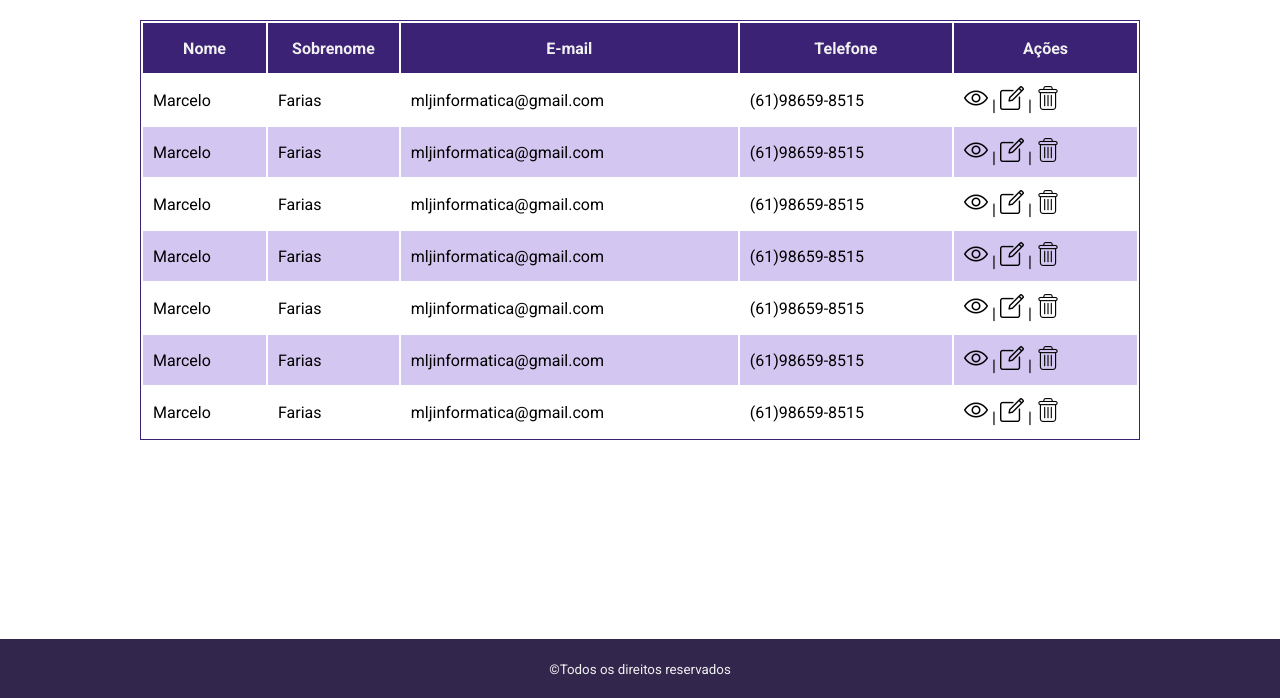
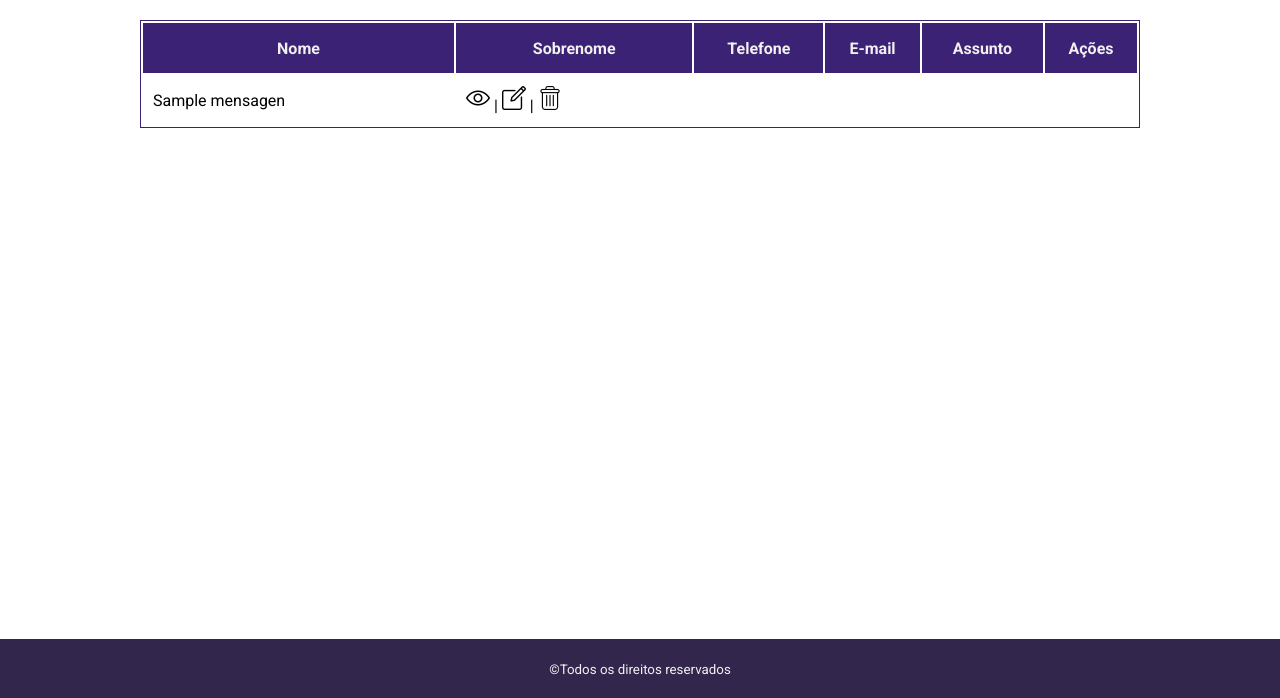
Before and after one commit to Tiagoksio/_CRUD_com_php, a PHP site: page /selecao.php in a window 1280 px wide. Shown: the part 102-800 px from the top of the page. Run offline with PHP 8.4, Linux system fonts and the light colour scheme; tables that the repository leaves empty or names only in its code hold one stand-in row (values such as "Sample post").

Commit message:
Update selecao.php

```diff
--- a/selecao.php
+++ b/selecao.php
@@ -17,97 +17,45 @@
 <body>
     <?php
         require_once './parts/header.php';
+        require_once './class/Messages.php';
+        $mensagens = new Messages("db_crud_php", "localhost", "crud_php", "123456");
+        $dados = $mensagens->getMessages();
     ?>
     <!--tabela de seleção de usuários-->
     <div class="container">
+
         <table>
             <thead>
                 <tr>
                     <th>Nome</th>
                     <th>Sobrenome</th>
+                    <th>Telefone</th>
                     <th>E-mail</th>
-                    <th>Telefone</th>
+                    <th>Assunto</th>
                     <th>Ações</th>
                 </tr>
             </thead>
             <tbody>
-                <tr>
-                    <td>Marcelo</td>
-                    <td>Farias</td>
-                    <td>mljinformatica@gmail.com</td>
-                    <td>(61)98659-8515</td>
-                    <td>
-                        <img src="icons\005-show.png" alt="mostrar"> |
-                        <img src="icons\001-editing.png" alt="editar"></i> |
-                        <img src="icons\006-delete.png" alt="deletar"></i>
-                    </td>
-                </tr>
-                <tr>
-                    <td>Marcelo</td>
-                    <td>Farias</td>
-                    <td>mljinformatica@gmail.com</td>
-                    <td>(61)98659-8515</td>
-                    <td>
-                        <img src="icons\005-show.png" alt="mostrar"> |
-                        <img src="icons\001-editing.png" alt="editar"> |
-                        <img src="icons\006-delete.png" alt="deletar">
-                    </td>
-                </tr>
-                <tr>
-                    <td>Marcelo</td>
-                    <td>Farias</td>
-                    <td>mljinformatica@gmail.com</td>
-                    <td>(61)98659-8515</td>
-                    <td>
-                        <img src="icons\005-show.png" alt="mostrar"> |
-                        <img src="icons\001-editing.png" alt="editar"> |
-                        <img src="icons\006-delete.png" alt="deletar">
-                    </td>
-                </tr>
-                <tr>
-                    <td>Marcelo</td>
-                    <td>Farias</td>
-                    <td>mljinformatica@gmail.com</td>
-                    <td>(61)98659-8515</td>
-                    <td>
-                        <img src="icons\005-show.png" alt="mostrar"> |
-                        <img src="icons\001-editing.png" alt="editar"> |
-                        <img src="icons\006-delete.png" alt="deletar">
-                    </td>
-                </tr>
-                <tr>
-                    <td>Marcelo</td>
-                    <td>Farias</td>
-                    <td>mljinformatica@gmail.com</td>
-                    <td>(61)98659-8515</td>
-                    <td>
-                        <img src="icons\005-show.png" alt="mostrar"> |
-                        <img src="icons\001-editing.png" alt="editar"> |
-                        <img src="icons\006-delete.png" alt="deletar">
-                    </td>
-                </tr>
-                <tr>
-                    <td>Marcelo</td>
-                    <td>Farias</td>
-                    <td>mljinformatica@gmail.com</td>
-                    <td>(61)98659-8515</td>
-                    <td>
-                        <img src="icons\005-show.png" alt="mostrar"> |
-                        <img src="icons\001-editing.png" alt="editar"> |
-                        <img src="icons\006-delete.png" alt="deletar">
-                    </td>
-                </tr>
-                <tr>
-                    <td>Marcelo</td>
-                    <td>Farias</td>
-                    <td>mljinformatica@gmail.com</td>
-                    <td>(61)98659-8515</td>
-                    <td>
-                        <img src="icons\005-show.png" alt="mostrar"> |
-                        <img src="icons\001-editing.png" alt="editar"> |
-                        <img src="icons\006-delete.png" alt="deletar">
-                    </td>
-                </tr>
+                <?php
+                if (count($dados) > 0) {
+                    for ($i=0; $i < count($dados); $i++) {
+                        echo "<tr>";
+                        foreach ($dados[$i] as $key => $value) {
+                            if ($key != "id" and $key != "cidade" and $key != "msg") {
+                                echo "<td>" . $value . "</td>";
+                            }
+                        }
+                        ?>
+                        <td>
+                            <img src="icons\005-show.png" alt="mostrar"> |
+                            <img src="icons\001-editing.png" alt="editar"></i> |
+                            <img src="icons\006-delete.png" alt="deletar"></i>
+                        </td>
+                        <?php
+                        echo "</tr>";
+                    }
+                }
+                ?>
             </tbody>
         </table>
     </div>
```
